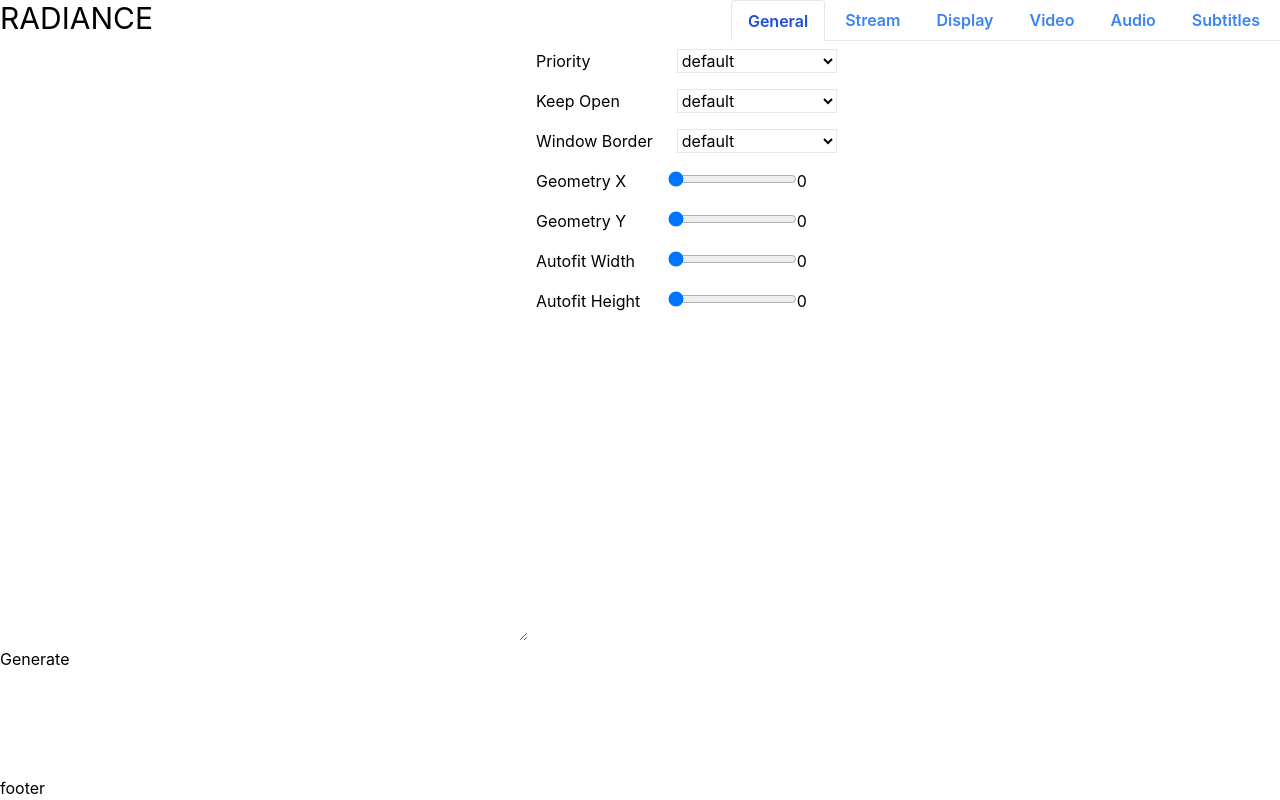
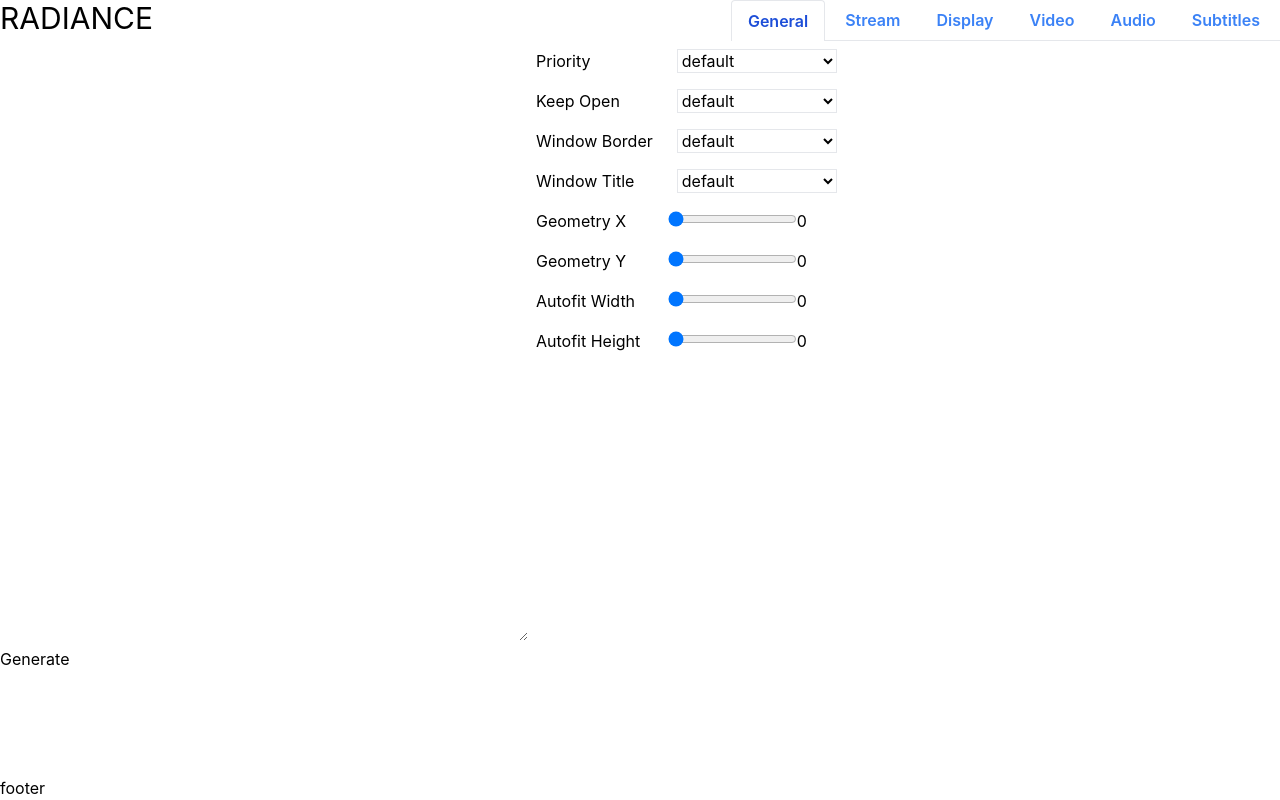
Before and after one commit to vishal-joshy/radiance, a React (Create React App) app: page / in a window 1280 px wide. Built offline with nearby package versions, Linux system fonts and the light colour scheme.

Commit message:
Refactor dropdown

```diff
--- a/src/components/DropDown/DropDown.tsx
+++ b/src/components/DropDown/DropDown.tsx
@@ -3,25 +3,28 @@ import React, { ChangeEvent, ReactElement } from "react";
 interface Props {
   id: string;
   label: string;
-  values: string[];
+  options: any;
   handleChange(e: ChangeEvent<HTMLSelectElement>): void;
 }
 
-function DropDown({ id, values, label, handleChange }: Props): ReactElement {
+function DropDown({ id, options, label, handleChange }: Props): ReactElement {
+  const optionKeys = Object.keys(options);
   return (
     <div className={style.container}>
-      <label  htmlFor={id}>{label}</label>
+      <label htmlFor={id}>{label}</label>
       <select className={style.select} name={id} id={id} onChange={(e) => handleChange(e)}>
-        {values.map((value,index) => (
-          <option key={index} value={value}>{value}</option>
+        {optionKeys.map((key, index) => (
+          <option key={index} value={options[key]}>
+            {key}
+          </option>
         ))}
       </select>
     </div>
   );
 }
-const style={
-  container:"flex justify-between p-2 2-80",
-  select:"w-40 ml-6 bg-white border"
-}
+const style = {
+  container: "flex justify-between p-2 2-80",
+  select: "w-40 ml-6 bg-white border",
+};
 
 export default DropDown;
--- a/src/data/general.ts
+++ b/src/data/general.ts
@@ -1,10 +1,17 @@
-const yesNoOption = ["default", "yes", "no"];
+const yesNoOption = { default: "", yes: "yes", no: "no" };
 
 const dropdown = [
   {
     id: "priority",
     label: "Priority",
-    options: ["default", "high", "abovenormal", "normal", "belownormal", "idle"],
+    options: {
+      default: "",
+      high: "high",
+      abovenormal: "abovenormal",
+      normal: "normal",
+      belownormal: "belownormal",
+      idle: "idle",
+    },
   },
   {
     id: "keep-open",
@@ -15,6 +22,11 @@ const dropdown = [
     id: "border",
     label: "Window Border",
     options: yesNoOption,
+  },
+  {
+    id: "title",
+    label: "Window Title",
+    options: { default: "", Filename: "${filename}", MediaTitle: "${media-title}" },
   },
 ];
 
@@ -37,4 +49,4 @@ const doubleSlider = [
   },
 ];
 
-export {dropdown,doubleSlider};
+export { dropdown, doubleSlider };
--- a/src/data/video.ts
+++ b/src/data/video.ts
@@ -2,12 +2,19 @@ const dropdown = [
   {
     id: "vo",
     label: "Driver",
-    options: ["default", "gpu", "gpu-hq", "direct3d", "vaapi", "caca"],
+    options: {
+      default: "",
+      gpu: "gpu",
+      "gpu-hq": "gpu-hq",
+      direct3d: "direct3d",
+      vappi: "vaapi",
+      caca: "caca",
+    },
   },
   {
     id: "gui-api",
     label: "Driver Api",
-    options: ["default", "opengl", "vulkan", "d3d11"],
+    options: { default: "", opengl: "opengl", vulkan: "vulkan", d3d11: "d3d11" },
   },
 ];
 
--- a/src/pages/General/General.tsx
+++ b/src/pages/General/General.tsx
@@ -16,7 +16,7 @@ function General(): ReactElement {
   };
 
   const handleDropdown = (e: ChangeEvent<HTMLSelectElement>) => {
-    if (e.target.value === "default") {
+    if (e.target.value === "") {
       dispatch(removeFromGeneral(e.target.id));
     } else {
       const result = createKeyPair(e.target.id, e.target.value);
@@ -37,7 +37,7 @@ function General(): ReactElement {
   return (
     <Layout>
       {generalData.dropdown.map(({ id, label, options }) => (
-        <DropDown key={id} id={id} label={label} values={options} handleChange={handleDropdown} />
+        <DropDown key={id} id={id} label={label} options={options} handleChange={handleDropdown} />
       ))}
 
       {generalData.doubleSlider.map(({ id, firstLabel, secondLabel, getValue }) => (
--- a/src/pages/Video/Video.tsx
+++ b/src/pages/Video/Video.tsx
@@ -9,7 +9,7 @@ function Video(): ReactElement {
   const dispatch = useAppDispatch();
 
   const handleChange = (e: ChangeEvent<HTMLSelectElement>) => {
-    if (e.target.value === "default") {
+    if (e.target.value === "") {
       dispatch(removeFromVideo(e.target.id));
     } else {
       const result: any = {};
@@ -21,7 +21,7 @@ function Video(): ReactElement {
   return (
     <Layout>
       {videoData.map(({id,label,options}) => (
-          <DropDown key={id} id={id} label={label} values={options} handleChange={handleChange} />
+          <DropDown key={id} id={id} label={label} options={options} handleChange={handleChange} />
       ))}
     </Layout>
   );
```
